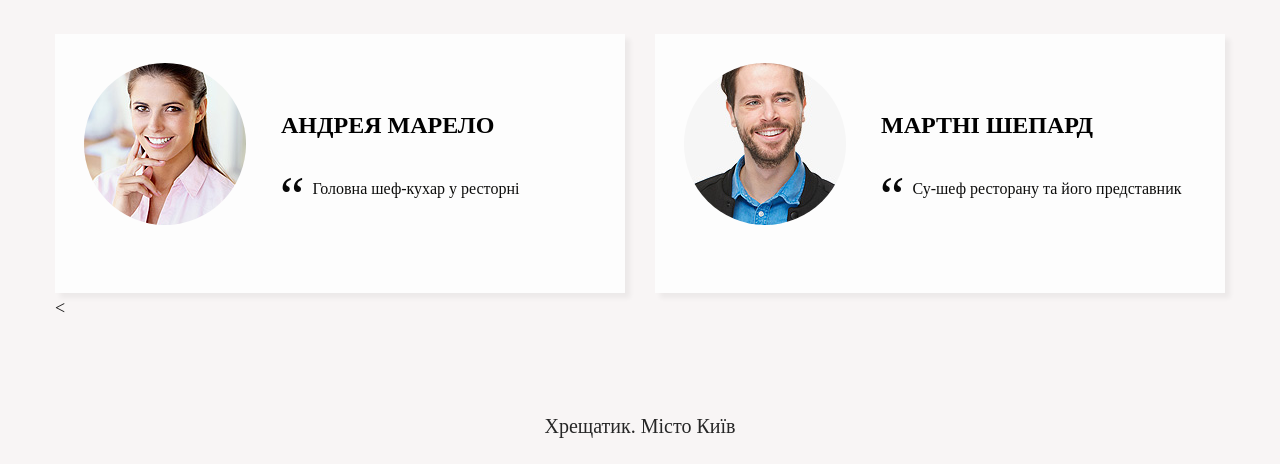
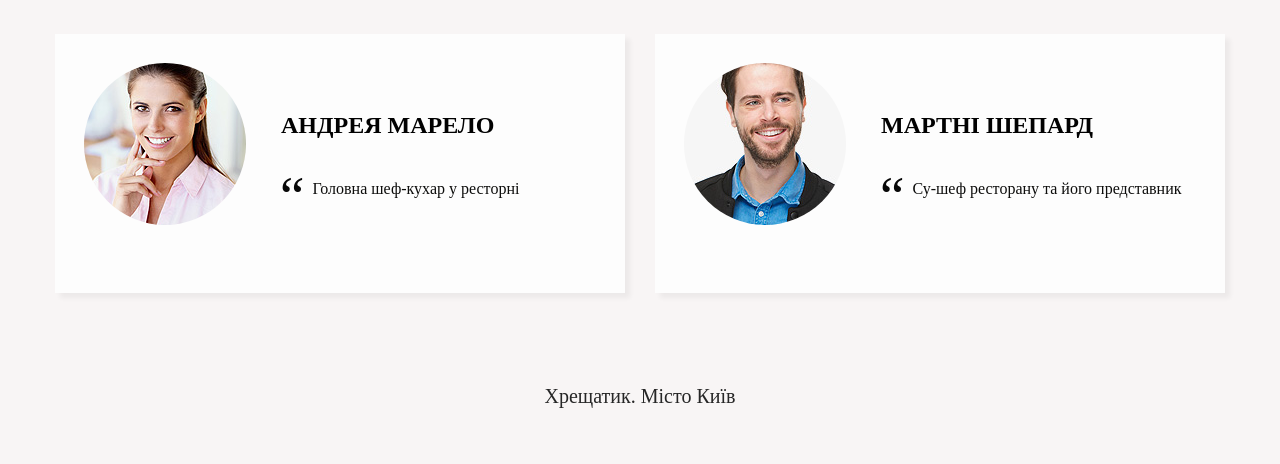
Before and after one commit to Kkutko/-35-1, a plain HTML site: page index.html in a window 1280 px wide. Shown: the part 5266-5730 px from the top of the page. Drawn offline with Linux system fonts and the light colour scheme; some packages are replaced by stand-ins of ours.

Commit message:
Update index.html

```diff
--- a/index.html
+++ b/index.html
@@ -322,7 +322,7 @@
                         </div>
                     </div>
 
-                        <a href="https://maps.app.goo.gl/wqMERQukvWhotxjp6" target="a_blanlk"> < <address class="center">Хрещатик. Місто Київ <br />
+                        <a href="https://maps.app.goo.gl/wqMERQukvWhotxjp6" target="a_blanlk"> <address class="center">Хрещатик. Місто Київ <br />
 
                     <div class="inline-list2_wrap bord center">
                         <ul class="inline-list2">
```
